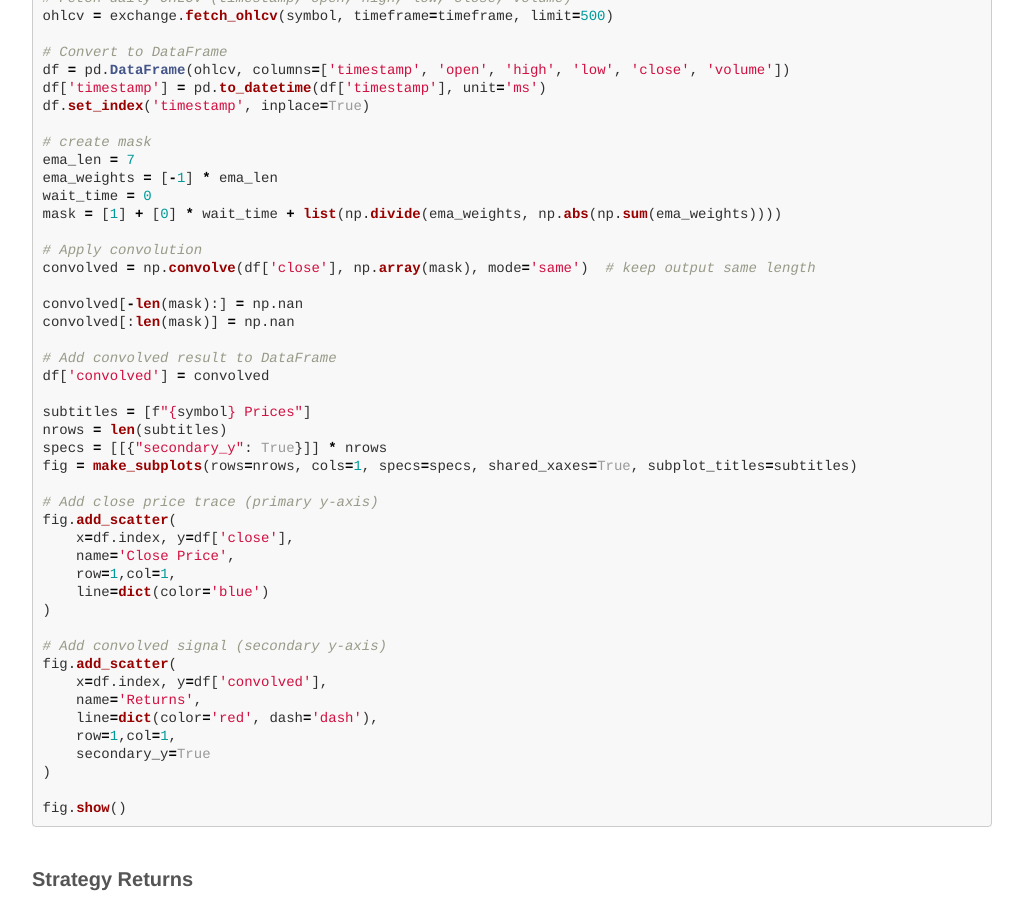
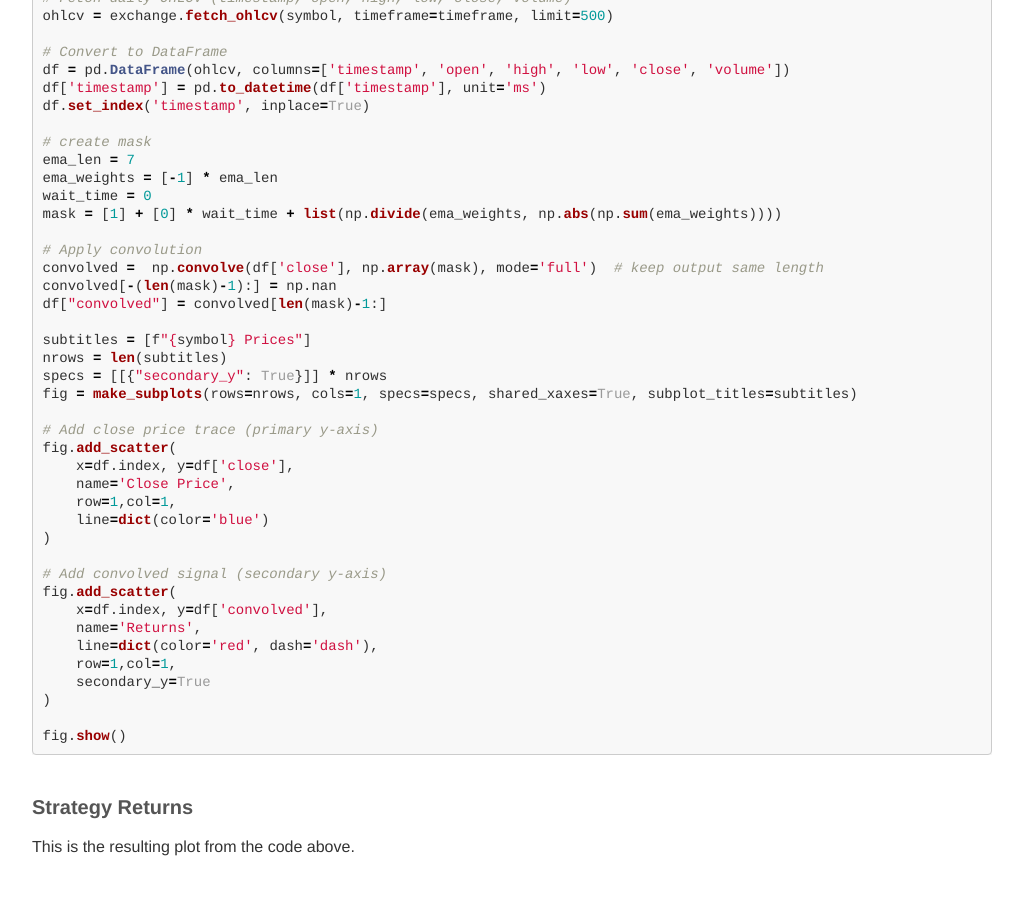
Before and after one commit to MarkRBest/markrbest.github.io, a Jekyll site: the page built from _posts/2025-08-03-convolutions-and-mean-reversion.md, in a window 1280 px wide and 900 px high, scrolled down 1182 px. Shown: the whole window, without its empty margins (128-1151 px from the left). Built offline with Jekyll 4.4.1, drawn with Linux system fonts in a browser that asks for light colours; nearby versions of some CDN libraries; formulas are drawn with MathJax 3; comment, search, counter and statistics services are not loaded.

Commit message:
Update 2025-08-03-convolutions-and-mean-reversion.md

```diff
--- a/_posts/2025-08-03-convolutions-and-mean-reversion.md
+++ b/_posts/2025-08-03-convolutions-and-mean-reversion.md
@@ -64,13 +64,9 @@ wait_time = 0
 mask = [1] + [0] * wait_time + list(np.divide(ema_weights, np.abs(np.sum(ema_weights))))
 
 # Apply convolution
-convolved = np.convolve(df['close'], np.array(mask), mode='same')  # keep output same length
-
-convolved[-len(mask):] = np.nan
-convolved[:len(mask)] = np.nan
-
-# Add convolved result to DataFrame
-df['convolved'] = convolved
+convolved =  np.convolve(df['close'], np.array(mask), mode='full')  # keep output same length
+convolved[-(len(mask)-1):] = np.nan
+df["convolved"] = convolved[len(mask)-1:]
 
 subtitles = [f"{symbol} Prices"]
 nrows = len(subtitles)
```
